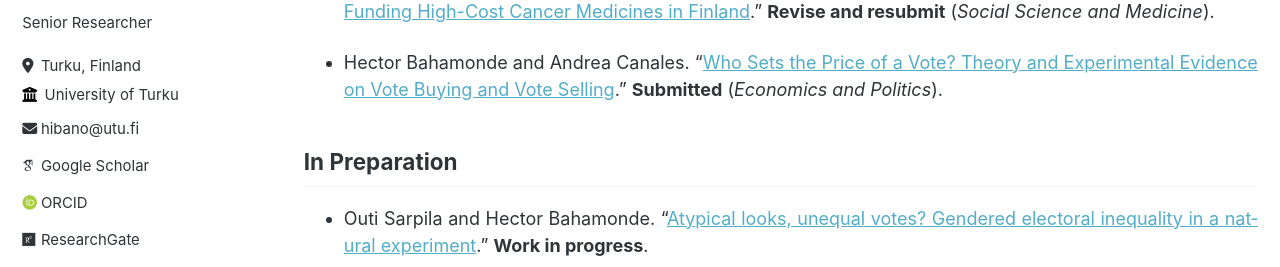
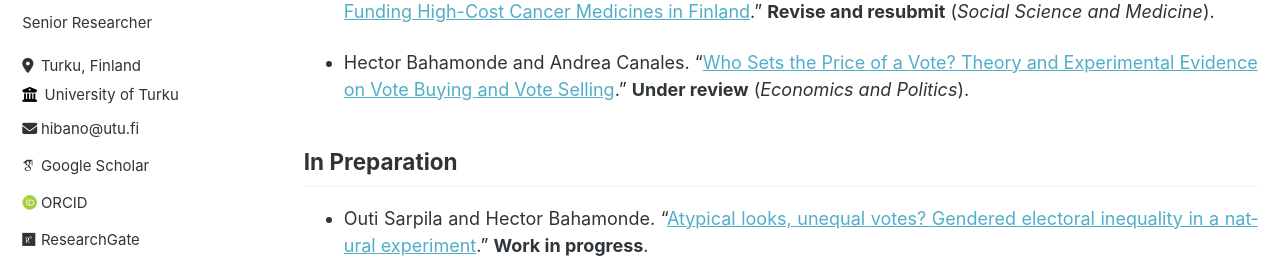
Before and after one commit to hbahamonde/hbahamonde.github.io, a Jekyll site: the page built from _pages/research.md, in a window 1280 px wide and 900 px high, scrolled down 1099 px. Shown: the part 181-448 px from the top of the window. Built offline with Jekyll 4.4.1, drawn with Linux system fonts in a browser that asks for light colours; some web fonts are replaced.

Commit message:
Research: vote-selling paper under review at Economics and Politics
Co-Authored-By: Claude Opus 5.5 <noreply@anthropic.com>

```diff
--- a/_pages/research.md
+++ b/_pages/research.md
@@ -40,7 +40,7 @@ redirect_from:
 
 - Katri Aaltonen, Hector Bahamonde, Mikko Niemelä. "[Informational Framing and Public Preferences for Funding High-Cost Cancer Medicines in Finland](https://github.com/hbahamonde/Fimea/blob/main/Fimea_paper.pdf?raw=1)." **Revise and resubmit** (*Social Science and Medicine*).
 
-- Hector Bahamonde and Andrea Canales. "[Who Sets the Price of a Vote? Theory and Experimental Evidence on Vote Buying and Vote Selling](https://github.com/hbahamonde/Exp_Vote_Selling/raw/main/Vote_Selling_Bahamonde_Canales_Paper_3.pdf)." **Submitted** (*Economics and Politics*).
+- Hector Bahamonde and Andrea Canales. "[Who Sets the Price of a Vote? Theory and Experimental Evidence on Vote Buying and Vote Selling](https://github.com/hbahamonde/Exp_Vote_Selling/raw/main/Vote_Selling_Bahamonde_Canales_Paper_3.pdf)." **Under review** (*Economics and Politics*).
 
 
 <h2 id="in-preparation">In Preparation</h2>
```
